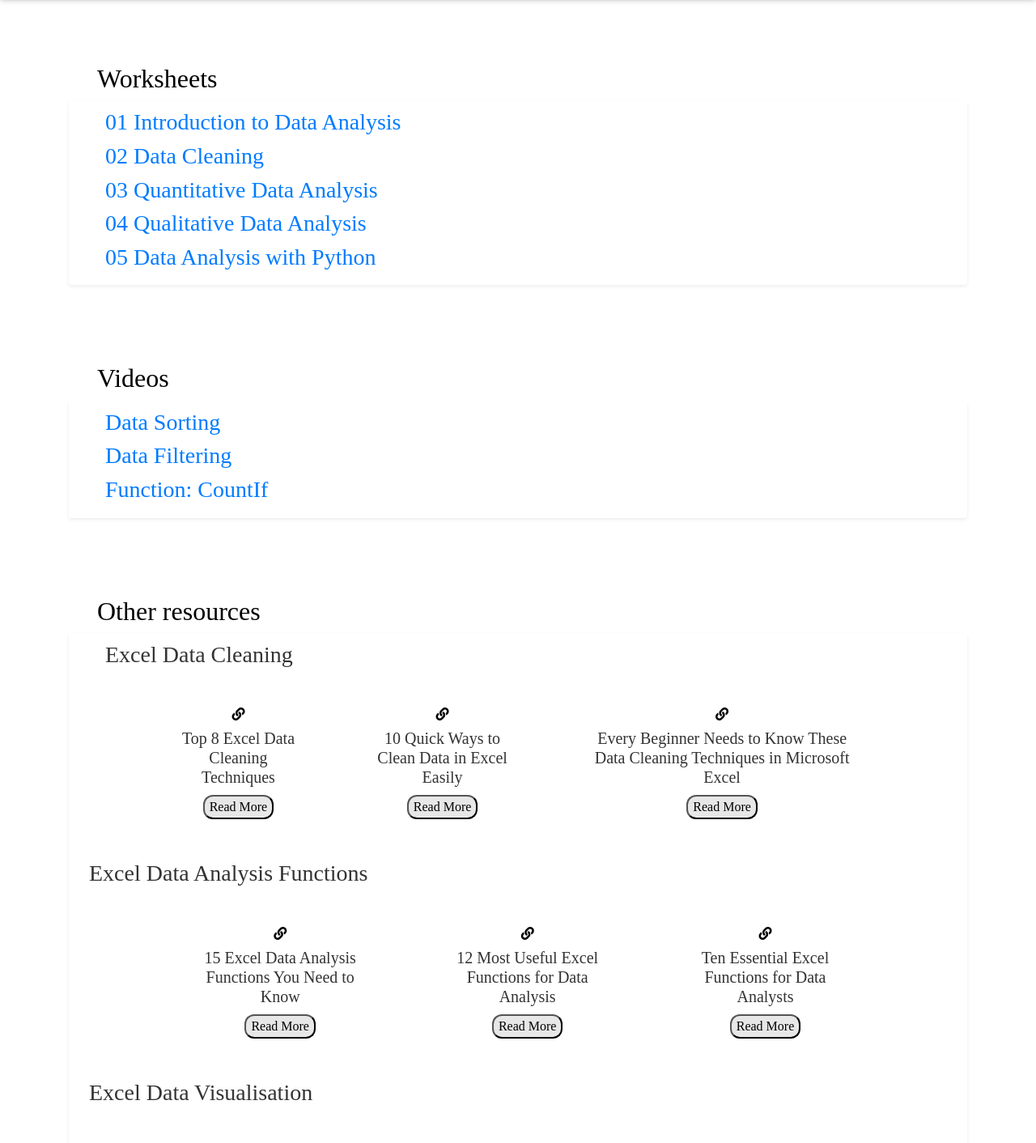
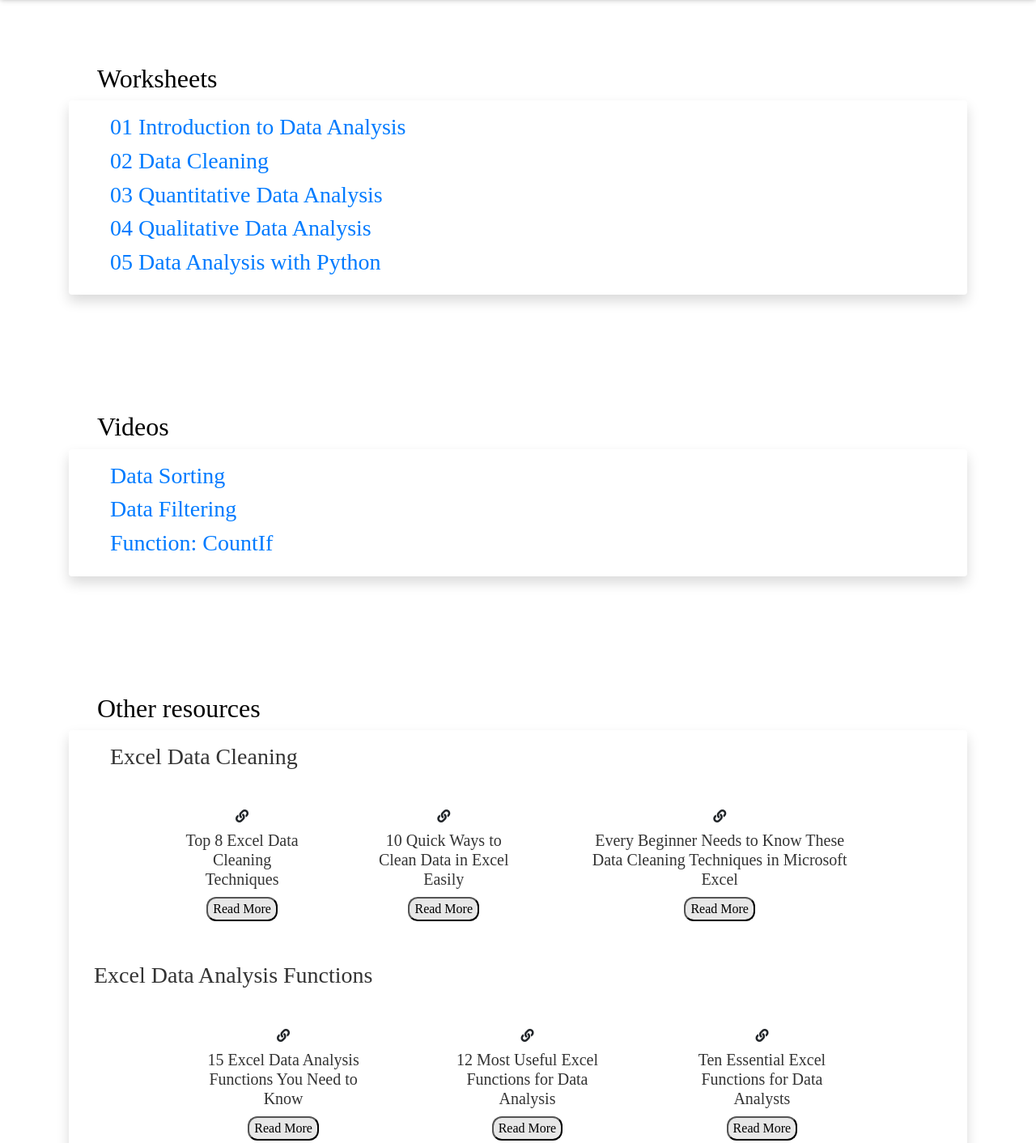
Before and after one commit to notmaineyy/module_resources, a plain HTML site: page index.html in a window 1280 px wide. Shown: the part 242-1654 px from the top of the page at 81% size. Drawn offline with nearby package versions, Linux system fonts and the light colour scheme; a script that the page names is missing.

Commit message:
changed html

```diff
--- a/index.html
+++ b/index.html
@@ -29,7 +29,8 @@
 
 <div class="container">
     <h2>Worksheets</h2>
-	<div class="card mb-10 shadow-sm" id="custom_card2">
+	<div class="shadow p-3 mb-5
+    bg-white rounded" id="custom_card2">
 
 		<h3><a href="https://drive.google.com/file/d/1uIlneMFWicnvZreyGsyQctlvOIwT_xi1/view?usp=sharing">
             01 Introduction to Data Analysis</a></h3>
@@ -52,7 +53,8 @@
 <br></br>
 <div class="container">
     <h2>Videos</h2>
-	<div class="card mb-10 shadow-sm" id="custom_card2">
+	<div class="shadow p-3 mb-5
+            bg-white rounded" id="custom_card2">
 
 		<h3><a href="https://drive.google.com/file/d/19qKewhTX_ScjtTDZlsxjmurAbARJxg6e/view?usp=sharing">
             Data Sorting</a></h3>
@@ -68,7 +70,8 @@
 <br></br>
 <div class="container" >
     <h2>Other resources</h2>
-    <div class="card mb-10 shadow-sm" id="custom_card2">
+    <div class="shadow p-3 mb-5
+            bg-white rounded" id ="custome_card2">
         <h3>Excel Data Cleaning</h3>
 	<div class="achievements">
     <div class="work">
@@ -149,6 +152,7 @@
   </div>
 </div>
 </div>
+
 <div class="footer">
     <p>Resources developed in Sept 2022</p>
   </div>
```
